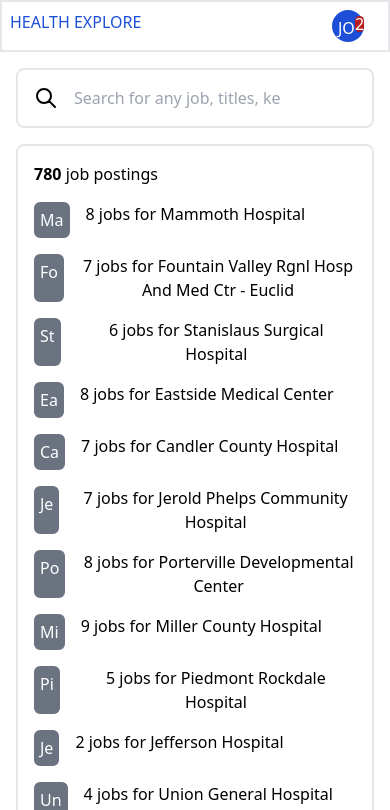
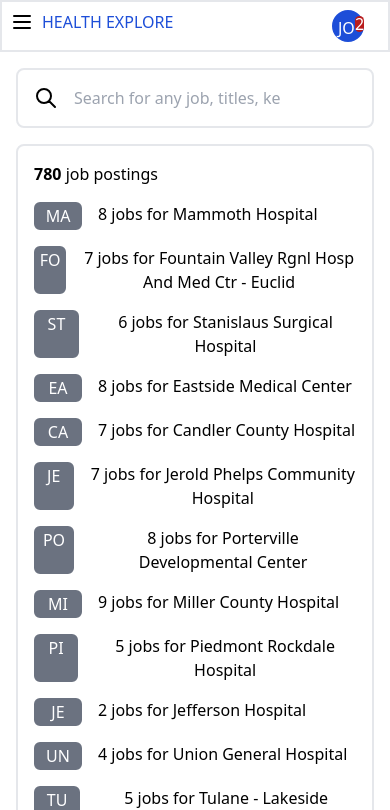
Before and after one commit to sa-w/fullstack-with-next-and-tailwind-css, a Next.js app: page / in a window 390 px wide. Shown: the top 810 px of the page. Built offline with nearby package versions, Linux system fonts and the light colour scheme.

Commit message:
Fixed navbar and badge

```diff
--- a/components/navBar.js
+++ b/components/navBar.js
@@ -2,20 +2,42 @@ const NavBar = () => (
   <div>
     <div class="container">
       <div class="border-2 border-black-50 p-2 flex flex-row justify-between md:justify-between">
-        <div class="text-blue-700" >HEALTH EXPLORE</div>
+        <div class="flex flex-row justify-start" >
+        <span class="mr-2 md:hidden" >
+          <svg
+            class="w-6 h-6"
+            fill="none"
+            stroke="currentColor"
+            viewBox="0 0 24 24"
+            xmlns="http://www.w3.org/2000/svg"
+          >
+            <path
+              stroke-linecap="round"
+              stroke-linejoin="round"
+              stroke-width="2"
+              d="M4 6h16M4 12h16M4 18h16"
+            ></path>
+          </svg>
+        </span>
+        <div class="text-blue-700">HEALTH EXPLORE</div>
+        </div>
+
 
         <div class=" hidden md:flex flex-row">
           <div class="mr-4 "> PROFILE </div>
           <div class="mr-4 "> JOBS </div>
           <div class="mr-4 "> PROFESSIONAL NETWORK </div>
           <div class="mr-4 "> LOUNGE </div>
-          <div class="" > SALARY </div>
+          <div class=""> SALARY </div>
         </div>
 
         <div class="flex flex-row">
           <div class="hidden md:inline-flex mr-4">
             {" "}
-            <button class="rounded border-blue-700 border-2 text-blue-700 " type="button">
+            <button
+              class="rounded border-blue-700 border-2 text-blue-700 "
+              type="button"
+            >
               {" "}
               CREATE JOB{" "}
             </button>{" "}
@@ -23,12 +45,13 @@ const NavBar = () => (
           <div class="mr-4 border-blue-700 border-2 p-1 w-8 h-8 rounded-full bg-blue-700 text-white ">
             {" "}
             <div class="flex flex-row">
-<div class="object-center">JO</div>
-<div class="rounded-full border-white-700 bg-red-700 text-white  h-4 w-4 flex items-center justify-center object-right-top" >2</div>
+              <div class="object-center">JO</div>
+              <div class="rounded-full border-white-700 bg-red-700 text-white  h-4 w-4 flex items-center justify-center object-right-top">
+                2
+              </div>
             </div>
-
           </div>
-          <div class="hidden md:inline-flex" > LOGOUT </div>
+          <div class="hidden md:inline-flex"> LOGOUT </div>
         </div>
       </div>
 
--- a/components/postings.js
+++ b/components/postings.js
@@ -86,8 +86,8 @@ const Postings = (props) => (
 
               <button type="button"  onClick={()=>revealJobs(posting.unique_id)} >
 
-<div class="flex flex-row" >
-  <div cols="2" class="mr-4 border-gray-500 border-2 p-1 rounded-md bg-gray-500 text-white " >
+<div class="flex flex-row justify-start" >
+  <div class="mr-4 border-gray-500 border-2 w-12 rounded-md bg-gray-500 text-white " >
   {posting.badge}
   </div>
   <div>
--- a/pages/api/everythingJobs/[id].js
+++ b/pages/api/everythingJobs/[id].js
@@ -25,7 +25,7 @@ export default async (req, res) => {
     for (var i of jobs) {
       temporaryName = i.name;
       alljobs.push({
-        badge: temporaryName.slice(0, 2),
+        badge: temporaryName.slice(0, 2).toUpperCase(),
         number: i.total_jobs_in_hospital,
         name: i.name,
         unique_id: Math.random().toString(),
```
